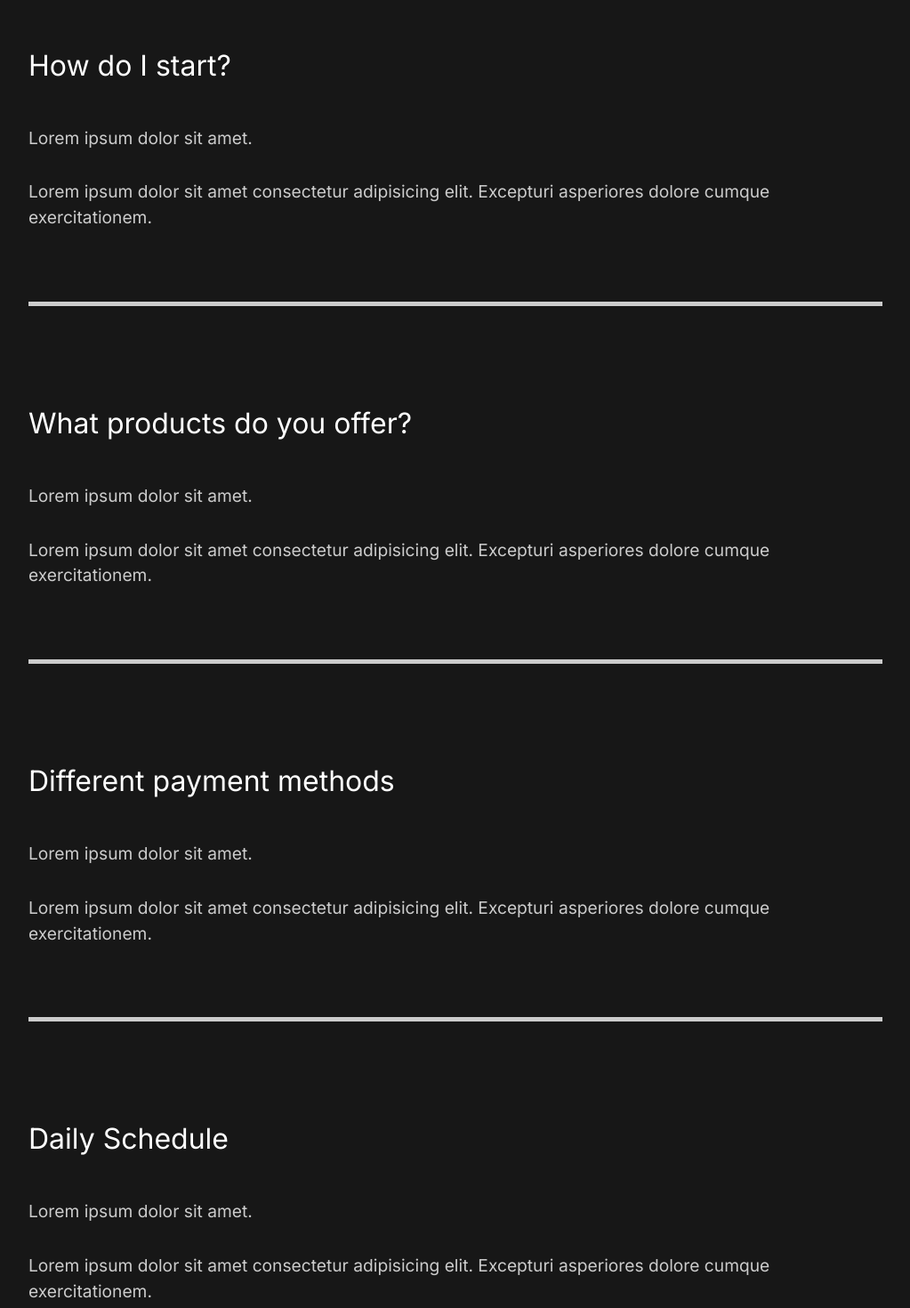
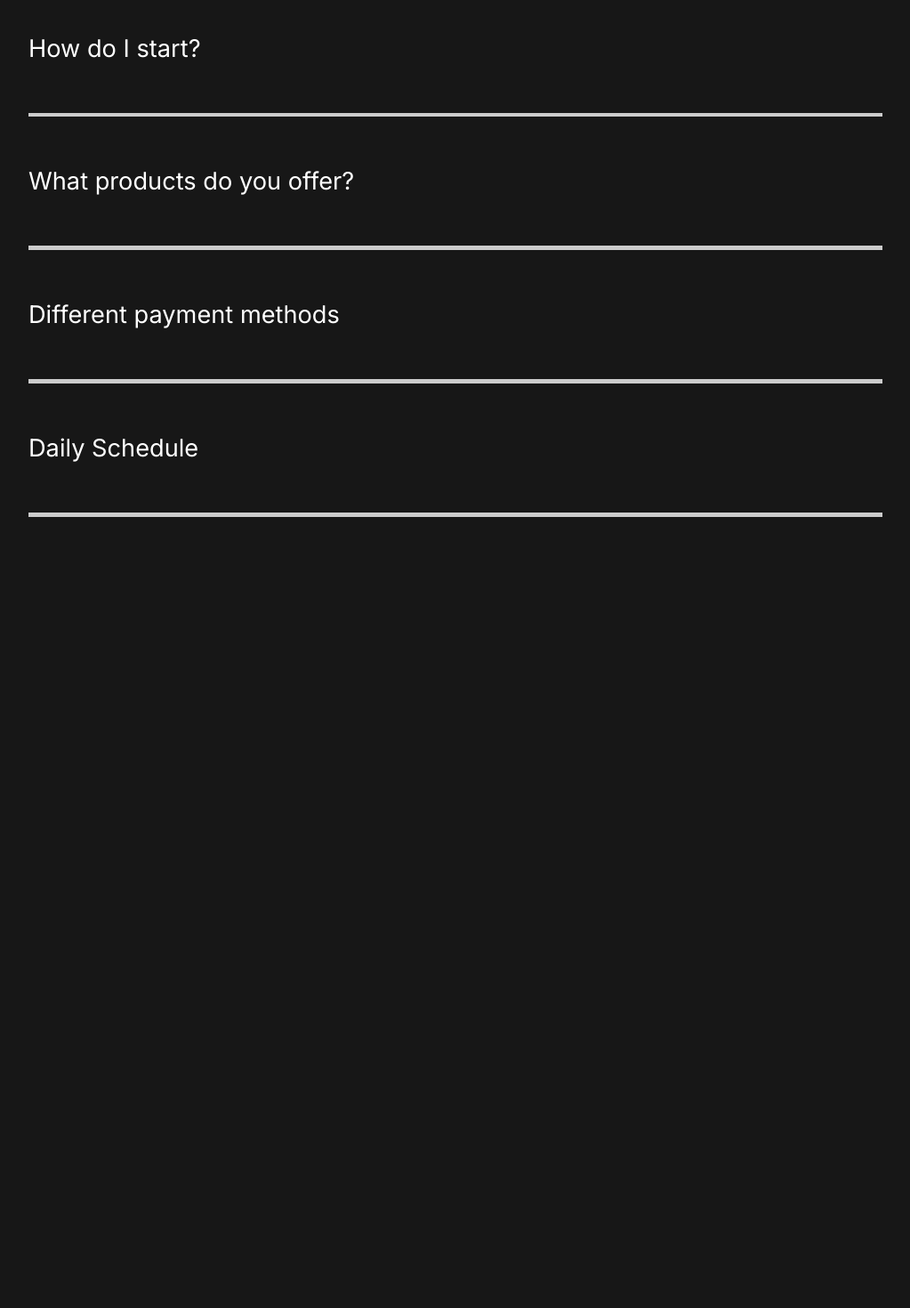
Before and after one commit to jaanvi-39/capture, a React (Create React App) app: page / in a window 1280 px wide. Shown: the part 2380-3850 px from the top of the page at 89% size, without its empty margins (128-1151 px from the left). After the commit the page ends 3073 px from the top, so only its background shows below. Built offline with nearby package versions, Linux system fonts and the light colour scheme.

Commit message:
FAQ COMPLETE

```diff
--- a/src/components/FaqSection.js
+++ b/src/components/FaqSection.js
@@ -1,5 +1,7 @@
 import styled from "styled-components";
 import { About, StyledDescription } from "./styles";
+import Toggle from "./Toggle";
+import { AnimateSharedLayout } from "framer-motion";
 
 const FaqSection = () => {
   return (
@@ -7,8 +9,8 @@
       <h2>
         Any questions? <span>FAQ</span>
       </h2>
-      <div className="question">
-        <h4>How do I start?</h4>
+      <AnimateSharedLayout>
+        <Toggle title="How do I start?">
           <div className="answer">
             <p>Lorem ipsum dolor sit amet.</p>
             <p>
@@ -16,10 +18,8 @@
               asperiores dolore cumque exercitationem.
             </p>
           </div>
-        <div className="faq-line"></div>
-      </div>
-      <div className="question">
-        <h4>What products do you offer?</h4>
+        </Toggle>
+        <Toggle title="What products do you offer?">
           <div className="answer">
             <p>Lorem ipsum dolor sit amet.</p>
             <p>
@@ -27,10 +27,8 @@
               asperiores dolore cumque exercitationem.
             </p>
           </div>
-        <div className="faq-line"></div>
-      </div>
-      <div className="question">
-        <h4>Different payment methods</h4>
+        </Toggle>
+        <Toggle title="Different payment methods">
           <div className="answer">
             <p>Lorem ipsum dolor sit amet.</p>
             <p>
@@ -38,10 +36,8 @@
               asperiores dolore cumque exercitationem.
             </p>
           </div>
-        <div className="faq-line"></div>
-      </div>
-      <div className="question">
-        <h4>Daily Schedule</h4>
+        </Toggle>
+        <Toggle title="Daily Schedule">
           <div className="answer">
             <p>Lorem ipsum dolor sit amet.</p>
             <p>
@@ -49,8 +45,8 @@
               asperiores dolore cumque exercitationem.
             </p>
           </div>
-        <div className="faq-line"></div>
-      </div>
+        </Toggle>
+      </AnimateSharedLayout>
     </StyledAbout>
   );
 };
@@ -65,7 +61,7 @@
     font-weight: lighter;
   }
   h4 {
-    font-size: 2rem;
+    font-size: 1.7rem;
     font-weight: lighter;
   }
   .faq-line {
@@ -76,11 +72,11 @@
   }
 
   .question {
-    padding: 2.5rem 0rem;
+    padding: 1.5rem 0rem;
     cursor: pointer;
   }
   .answer {
-    padding: 2rem 0rem;
+    padding: 1rem 0rem;
     p {
       padding: 1rem 0rem;
     }
--- /dev/null
+++ b/src/components/Toggle.js
@@ -0,0 +1,15 @@
+import React, { useState } from "react";
+import { motion } from "framer-motion";
+const Toggle = ({ children, title }) => {
+  const [toggle, setToggle] = useState(false);
+  return (
+    <motion.div layout onClick={() => setToggle(!toggle)}>
+      <motion.h4 layout className="question">
+        {title}
+      </motion.h4>
+      {toggle ? children : ""}
+      <div className="faq-line"></div>
+    </motion.div>
+  );
+};
+export default Toggle;
```
Lines whose indentation alone changed are shown as unchanged.
